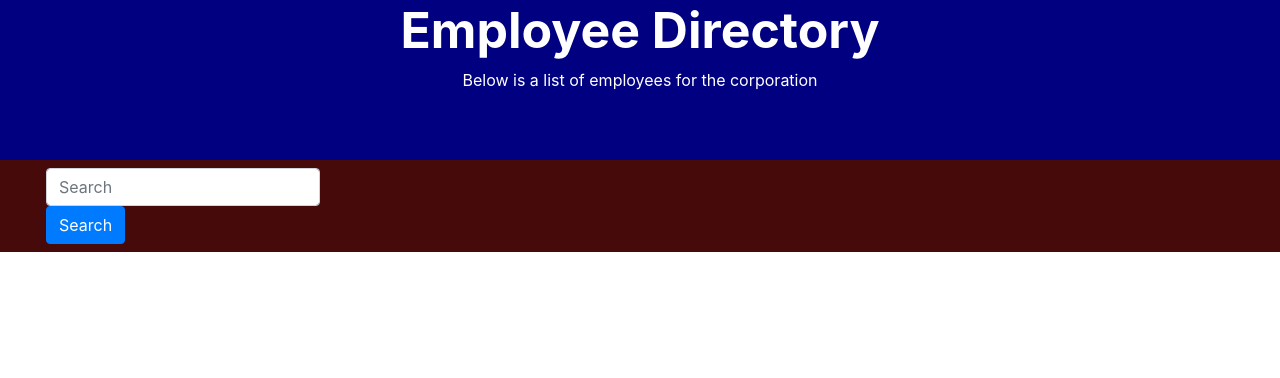
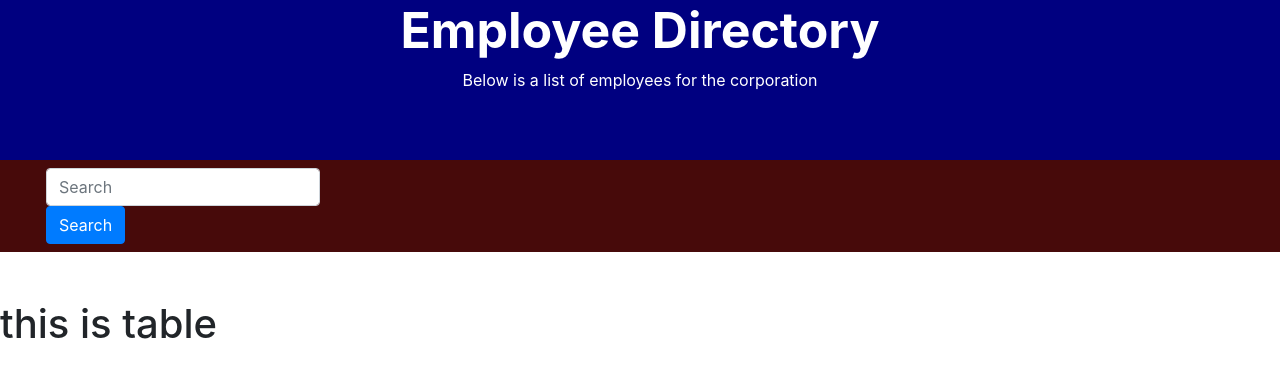
Before and after one commit to Napica/HW-14-Employ-Direct, a React (Create React App) app: page / in a window 1280 px wide. Shown: the top 378 px of the page. Built offline with nearby package versions, Linux system fonts and the light colour scheme; no server answers.

Commit message:
moved things around to get organized. started towards context rendering

```diff
--- a/src/App.js
+++ b/src/App.js
@@ -1,8 +1,8 @@
 import React from "react";
+import Employee from "../src/pages/Employee"
 import Header from "./components/Header/Header.jsx";
 import Navbar from "./components/NavBar/NavBar.jsx";
-import Main from "./components/Main/Main.jsx"
-// import
+import Wrapper from "./components/Wrapper/Wrapper"
 
 function App() {
   return (
@@ -11,7 +11,10 @@ function App() {
       <Navbar />
       <br/>
       <br/>
-      <Main />
+      <Wrapper>
+        <Employee/>
+      </Wrapper>
+
     </div>
   );
 }
--- a/src/components/Main/Main.jsx
+++ /dev/null
@@ -1,41 +0,0 @@
-import React, { Component } from "react";
-import API from "../../utils/API";
-import table from "../Table/Table";
-
-
-class Main extends Component {
-  // WHAT IS NEEDED
-  // state
-  // structure of the table
-  // Form
-  //    handleInputChange
-  //    handleFormSubmit
-
-  state = {
-    employees: []
-  };
-
-  searchAPI = () => {
-    API.employee()
-      .then((res) => {
-        console.log(res.data.results);
-        this.setState({employees: res.data.results})
-      })
-      .catch((err) => console.log(err));
-  };
-
-  // searchAPI();
-  componentDidMount(){
-    this.searchAPI()
-  }
-
-
-  render() {
-    return <div>
-      {/* table componant that is nested             */}
-
-      </div>;
-  }
-}
-
-export default Main;
--- a/src/components/Table/Table.jsx
+++ b/src/components/Table/Table.jsx
@@ -0,0 +1,13 @@
+import React, { Component } from 'react';
+
+class Table extends Component {
+    render() {
+        return (
+            <div>
+                <h1>this is table</h1>
+            </div>
+        );
+    }
+}
+
+export default Table;
--- /dev/null
+++ b/src/components/Wrapper/Wrapper.js
@@ -0,0 +1,8 @@
+import React from "react";
+// import "./style.css";
+
+function Wrapper(props) {
+  return <main className="wrapper" {...props} />;
+}
+
+export default Wrapper;
--- /dev/null
+++ b/src/pages/Employee.js
@@ -0,0 +1,19 @@
+import React from "react";
+import Table from "../components/Table/Table";
+
+function Employee() {
+  // WHAT IS NEEDED
+  // state (this is done)
+  // structure of the table
+  // Form
+  //    handleInputChange
+  //    handleFormSubmit
+
+  return (
+    <div>
+      <Table />
+    </div>
+  );
+}
+
+export default Employee;
```
Also changed, not shown: src/utils/EmployeeContext.jsx (added, +9 -0 lines), src/components/Main/Main.css (deleted).
